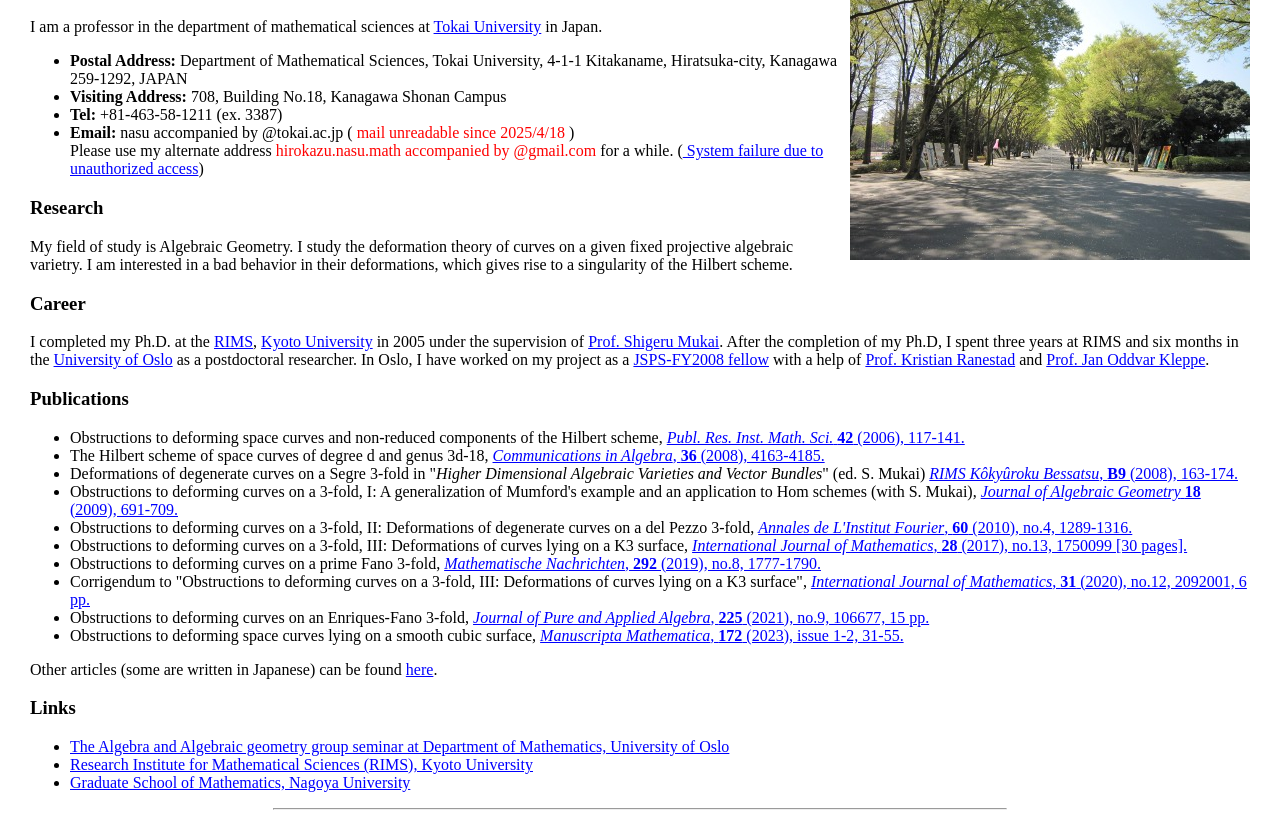
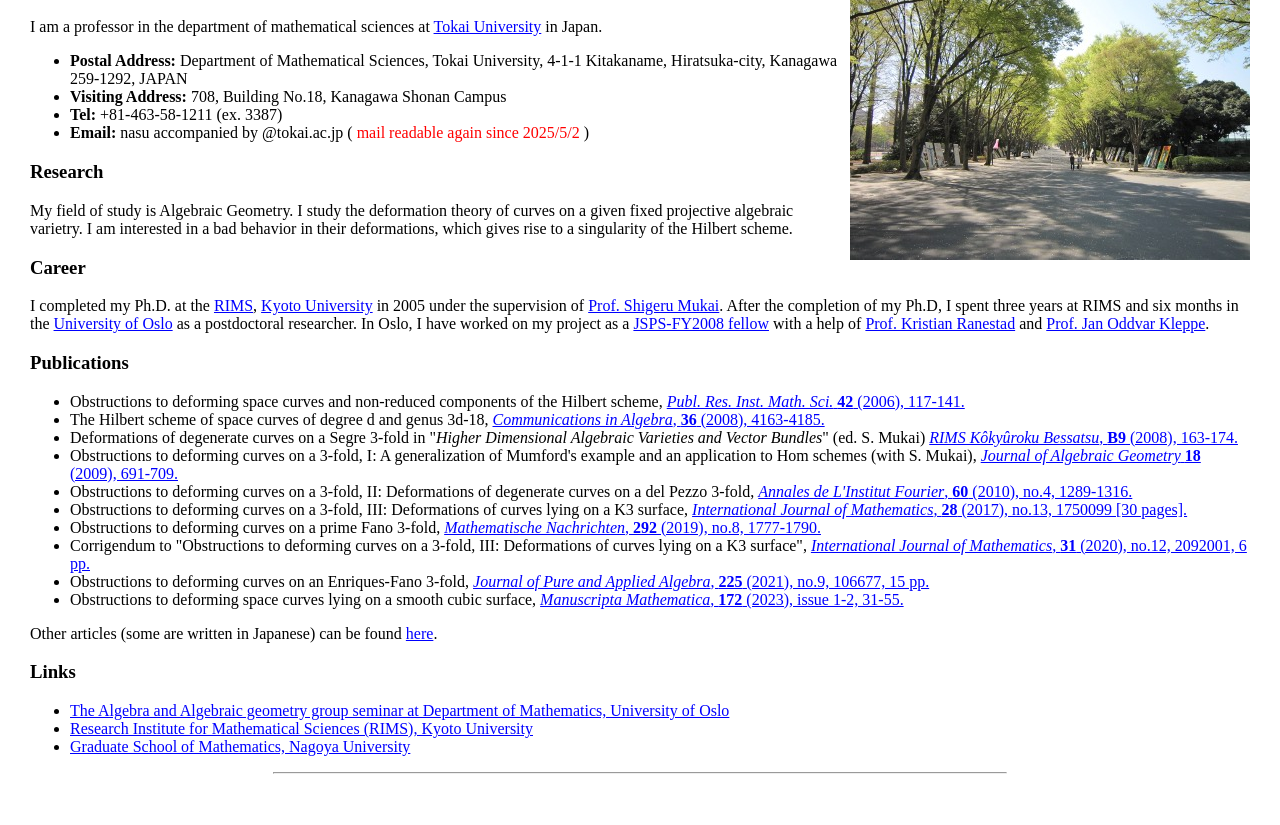
Before and after one commit to hirokazunasu/hirokazunasu.github.io, a plain HTML site: page index-e.html in a window 1280 px wide. Shown: the part 55-880 px from the top of the page. After the commit the page ends 844 px from the top, so only its background shows below. Drawn offline with Linux system fonts and the light colour scheme.

Commit message:
mail readable

```diff
--- a/index-e.html
+++ b/index-e.html
@@ -23,27 +23,7 @@ Tokai University, 4-1-1 Kitakaname, Hiratsuka-city, Kanagawa 259-1292, JAPAN<br>
  <li> <b> Visiting Address: </b> 708, Building No.18, Kanagawa Shonan Campus<br>
  <li> <b> Tel: </b> +81-463-58-1211 (ex. 3387)<br>
  <li> <b> Email: </b> nasu accompanied by @tokai.ac.jp (
-     <head>
-     <style>
-     @keyframes blink {
-     0% {opacity: 1;}
-     100% {opacity: 0;}
-     }
-     .blinking {
-     animation: blink 1s ease-in-out infinite;
-     }
-     </style>
-     </head>
-     <body>
-     <span class="blinking">
-     <font color="#ff0000">mail unreadable since 2025/4/18</font>
-     </span> ) <br>
-     Please use my alternate address
-     <font color="#ff0000">hirokazu.nasu.math accompanied by @gmail.com</font>
-     for a while.
-     (<a href="https://tokai-university.info">
-     System failure due to unauthorized access</a>)
-     </body>
+     <font color="#ff0000">mail readable again since 2025/5/2</font> )
  </ul>
 <p>
 
```
Also changed, not shown: index.html (+1 -22 lines).
